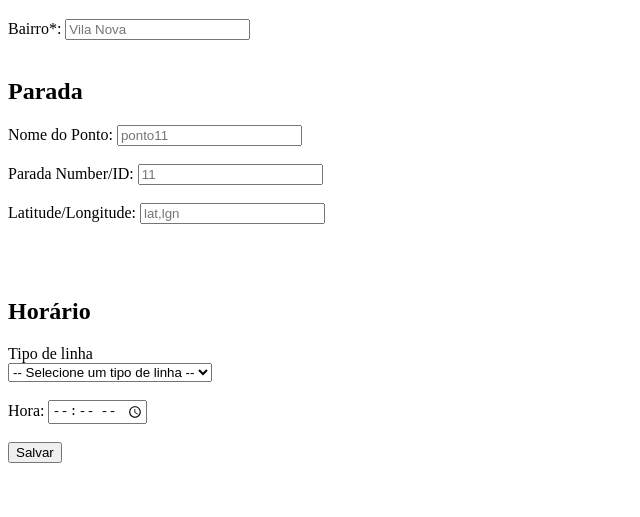
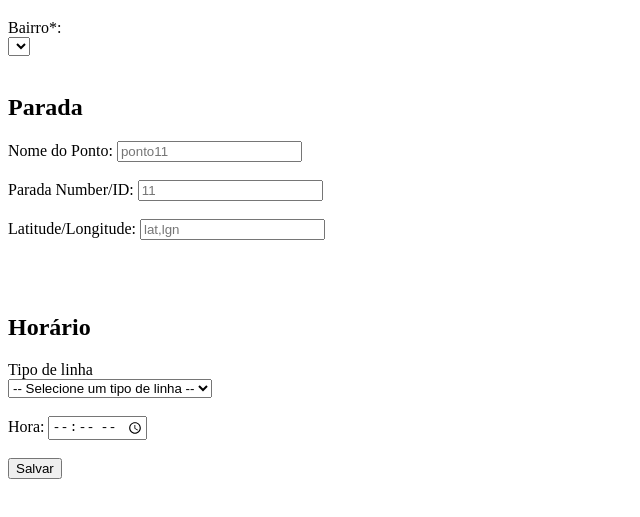
Before and after one commit to jenniferVC/connect-bus-web, a website: page public/index.html in a window 1280 px wide. Both pictures are taken after a click on the button "Salvar". Shown: the part 61-578 px from the top of the page, without its empty margins (0-640 px from the left). Drawn offline with Linux system fonts and the light colour scheme; no server answers.

Commit message:
insert funcionando

```diff
--- a/public/index.html
+++ b/public/index.html
@@ -12,15 +12,23 @@
   <div class="main-form">
     <h1>Connect Bus Manager</h1>
 
-    Bairro*: <input type="text" placeholder="Vila Nova " id="input-bairro-nome"><br /><br />
+    <div onclick="selectNeighborhoods()">
+      <div><label>Bairro*: </label></div>
+      <select id="input-bairro-nome">
+        <!-- Bairros vão aqui-->
+      </select><br /><br />
+    </div>
 
+    <div onchange="onChangeBusStop()">
       <h2>Parada</h2>
       Nome do Ponto: <input type="text" placeholder="ponto11 " id="input-ponto-nome"><br /><br />
       Parada Number/ID: <input type="text" placeholder="11 " id="input-parada-id"><br /><br />
       Latitude/Longitude: <input type="text" placeholder="lat,lgn " id="input-lat-lgn"><br /><br />
+    </div>
 
     <br /><br />
 
+    <div onchange="onChangeTime()">
       <h2>Horário</h2>
       <div><label>Tipo de linha</label></div>
       <select id="input-line-type">
@@ -39,6 +47,7 @@
         <option>Linha 010 PRATA</option>
         <option>Linha 011 TURÍSTICA</option>
       </select><br /><br />
+    </div>
     Hora: <input type="time" id="input-hora"><br /><br />
 
 
--- a/public/js/add-data.js
+++ b/public/js/add-data.js
@@ -1,30 +1,102 @@
 var db = firebase.firestore();
 
+var BairrosCollection = db.collection("Bairros");
+var ParadasCollection = db.collection("Paradas");
+var HorarioCollection = db.collection("Horario");
+
+function selectNeighborhoods() {
+    const bairros = [];
+    const newHTML = '';
+    const inputBairroPai = document.getElementById('input-bairro-nome');
+    const optionBairroFilho = document.createElement('option');
+
+    BairrosCollection.get().then((querySnapshot) => {
+        querySnapshot.forEach((docBairro) => {
+            bairros.push(docBairro.data().nome);
+        });
+    });
+
+    bairros.forEach((nome) => {
+        newHTML += `<option>${nome}</option>`;
+    })
+
+    console.log(newHTML);
+    inputBairroPai.innerHTML = newHTML;
+
+}
+
 function save() {
-    console.log(form.inputBairroNome());
-    // var inputBairroNome = document.getElementById("input-bairro-nome").value;
-    // var inputPontoNome = document.getElementById("input-ponto-nome").value;
-    // var inputParada = document.getElementById("input-parada-id").value;
-    // var inputLatLgn = document.getElementById("input-lat-lgn").value;
-    // var inputHora = document.getElementById("input-hora").value;
-    // var inputTipoLinha = document.getElementById("input-line-type").value;
+    const insert = {
+        nomeBairro: form.inputBairroNome().value,
+        parada: '',
+        horario: '',
+    }
+    const parada = onChangeBusStop();
+    const horario = onChangeTime();
 
-    // db.collection("Paradas").doc(inputPontoNome).set({
-    //     id: inputParada,
-    //     latlgn: inputLatLgn
-    // })
+    if (parada && horario) {
+        insert.parada = parada;
+        insert.horario = horario;
+        console.log(insert);
+    }
+    else if (parada) {
+        insert.parada = parada;
+        console.log(insert);
+    }
+    else if (horario) {
+        insert.horario = horario;
+        console.log(insert);
+    }
+
+    BairrosCollection.get().then((querySnapshot) => {
+        querySnapshot.forEach((doc) => {
+            // doc.data() is never undefined for query doc snapshots
+            console.log(doc.id, " => ", doc.data().nome);
+        });
+    });
+
+    // BairrosCollection.add({ "nome": insert.nomeBairro })
     //     .then(function () {
-    //         console.log("Doc successful");
+    //         console.log("Document successfully written!");
     //     })
     //     .catch(function (error) {
-    //         console.error("Error writing doc", error);
+    //         console.error("Error writing document: ", error);
     //     });
+}
+
+function onChangeBusStop() {
+    const parada = {
+        id: parseInt(form.inputParadaID().value),
+        nome: form.inputPontoNome().value,
+        latlgn: form.inputLatLgn().value,
+    }
+
+    if (parada.id && parada.nome && parada.latlgn) {
+        return parada;
+    }
+    else {
+        return false;
+    }
+}
+
+function onChangeTime() {
+    const horario = {
+        tipoLinha: form.inputTipoLinha().value,
+        hora: form.inputHora().value,
+    }
+
+    if (horario.hora && horario.tipoLinha) {
+        return horario;
+    }
+    else {
+        return false;
+    }
 }
 
 const form = {
     inputBairroNome: () => document.getElementById("input-bairro-nome"),
     inputPontoNome: () => document.getElementById("input-ponto-nome"),
-    inputParada: () => document.getElementById("input-parada-id"),
+    inputParadaID: () => document.getElementById("input-parada-id"),
     inputLatLgn: () => document.getElementById("input-lat-lgn"),
     inputHora: () => document.getElementById("input-hora"),
     inputTipoLinha: () => document.getElementById("input-line-type"),
```
Also changed, not shown: package.json (added, +12 -0 lines), 2 other files. Lines whose indentation alone changed are shown as unchanged.
